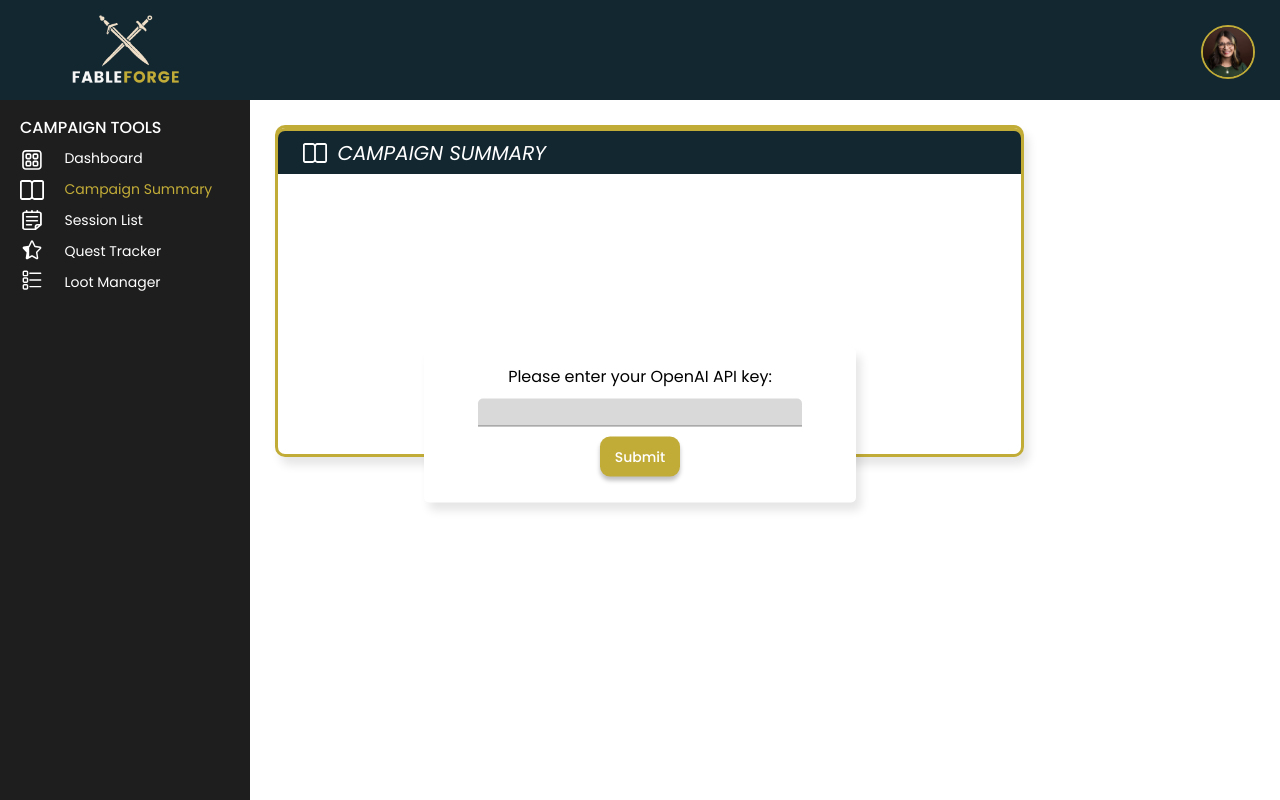
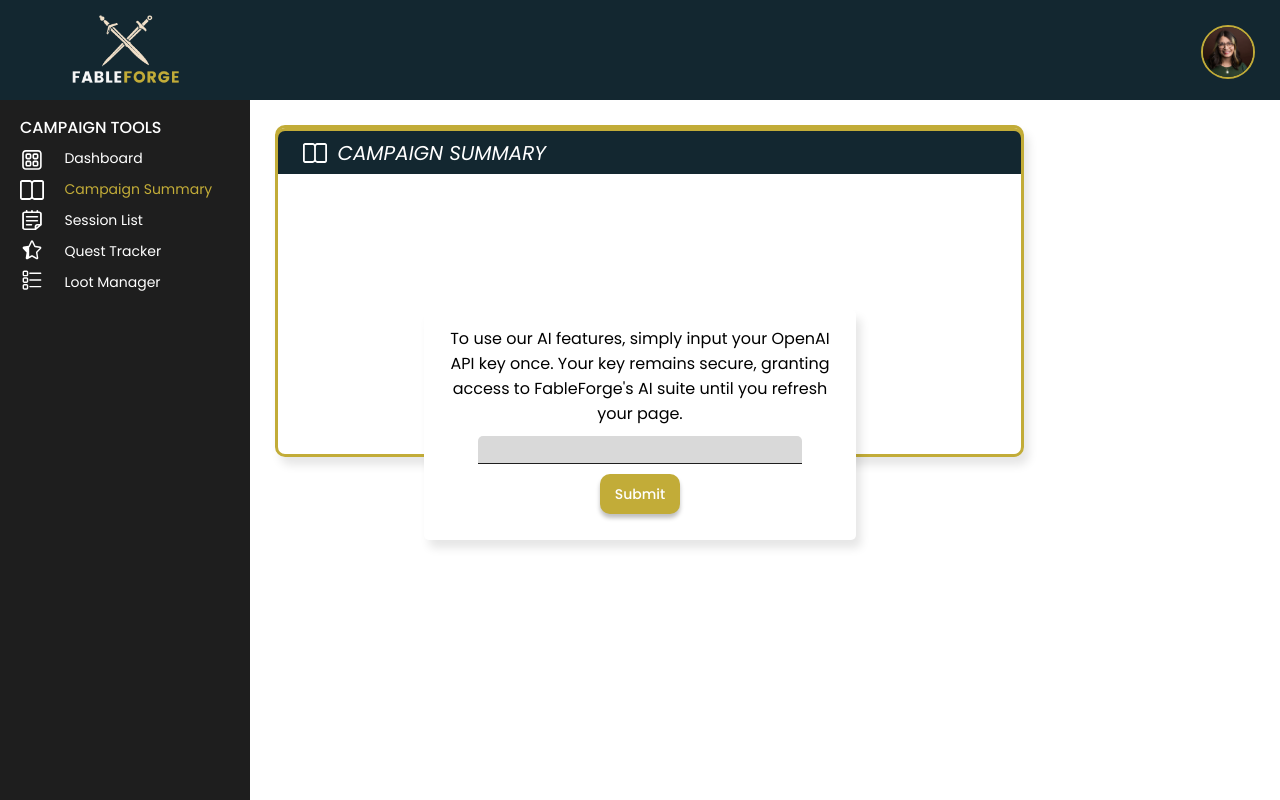
Before and after one commit to alliebourden/fableforge, a React (Vite) app: page /campaign-summary in a window 1280 px wide. Both pictures are taken after a click on the button "Generate Campaign Summary". Built offline with nearby package versions, Linux system fonts and the light colour scheme.

Commit message:
apir prompt campaign summary text update

```diff
--- a/src/components/CampaignSummary.jsx
+++ b/src/components/CampaignSummary.jsx
@@ -99,7 +99,12 @@ export default function CampaignSummary() {
       </div>
       {showApiKeyPrompt && (
         <dialog open className="api-prompt">
-          <p>Please enter your OpenAI API key:</p>
+          <p>
+            {" "}
+            To use our AI features, simply input your OpenAI API key once. Your
+            key remains secure, granting access to FableForge's AI suite until
+            you refresh your page.
+          </p>
           <input
             type="text"
             value={contextApiKey}
```
